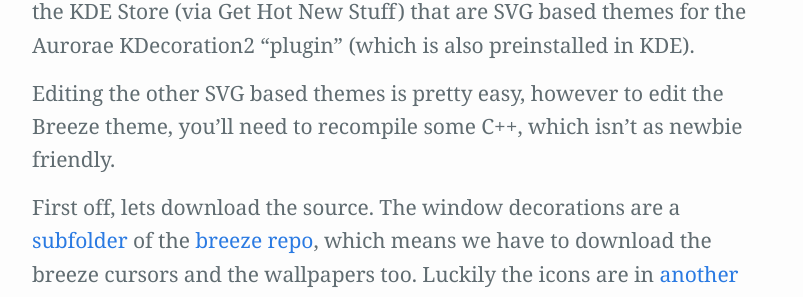
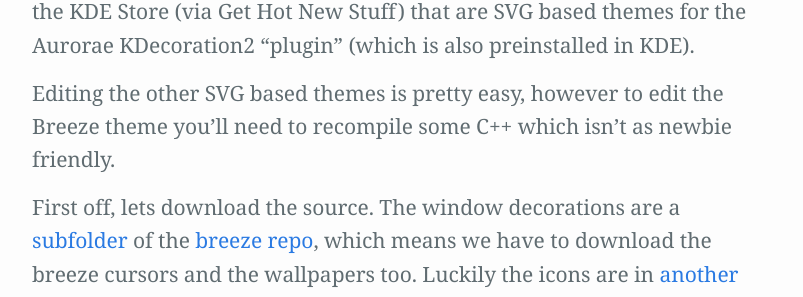
Before and after one commit to Zren/zren.github.io, a Jekyll site: the page built from _posts/2017-07-08-patching-breeze-window-decorations.markdown, in a window 1280 px wide and 900 px high, scrolled down 376 px. Shown: the part 181-478 px from the top of the window, without its empty margins (238-1041 px from the left). Built offline with Jekyll 4.4.1, drawn with Linux system fonts in a browser that asks for light colours.

Commit message:
Remove pauses

```diff
--- a/_posts/2017-07-08-patching-breeze-window-decorations.markdown
+++ b/_posts/2017-07-08-patching-breeze-window-decorations.markdown
@@ -5,7 +5,7 @@
 
 KDE ships with the Breeze window decorations. Which are drawn via a C++ KDecoration2 "plugin". You can also download other decorations from the KDE Store (via Get Hot New Stuff) that are SVG based themes for the Aurorae KDecoration2 "plugin" (which is also preinstalled in KDE).
 
-Editing the other SVG based themes is pretty easy, however to edit the Breeze theme, you'll need to recompile some C++, which isn't as newbie friendly.
+Editing the other SVG based themes is pretty easy, however to edit the Breeze theme you'll need to recompile some C++ which isn't as newbie friendly.
 
 First off, lets download the source. The window decorations are a [subfolder](https://github.com/Zren/breeze/tree/zdev/kdecoration) of the [breeze repo](https://github.com/KDE/breeze), which means we have to download the breeze cursors and the wallpapers too. Luckily the icons are in [another repo](https://github.com/KDE/breeze-icons), but the repo is still several megabytes in size since each wallpaper updates every version and is in 10 different sizes including 4K.
 
```
